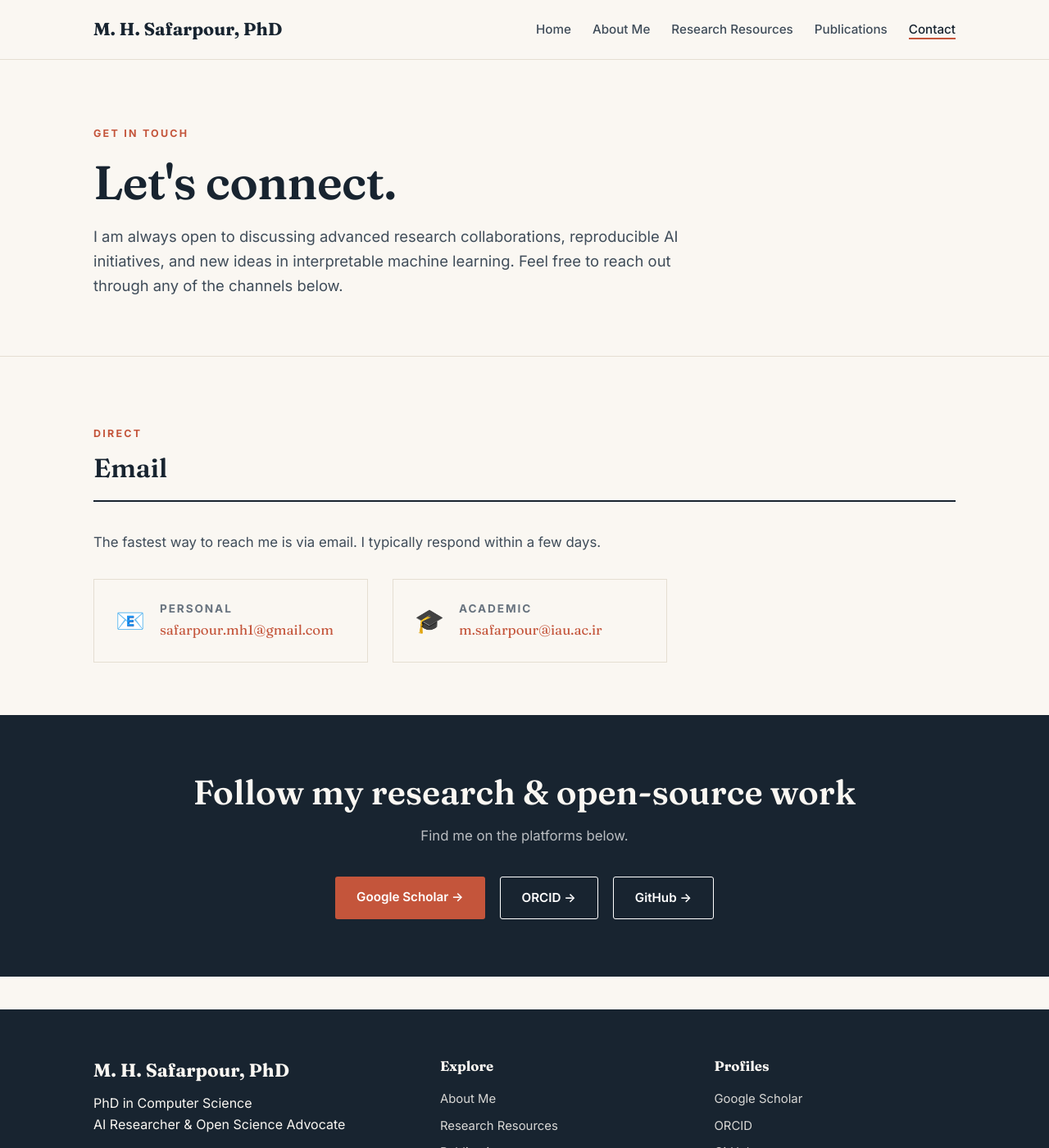
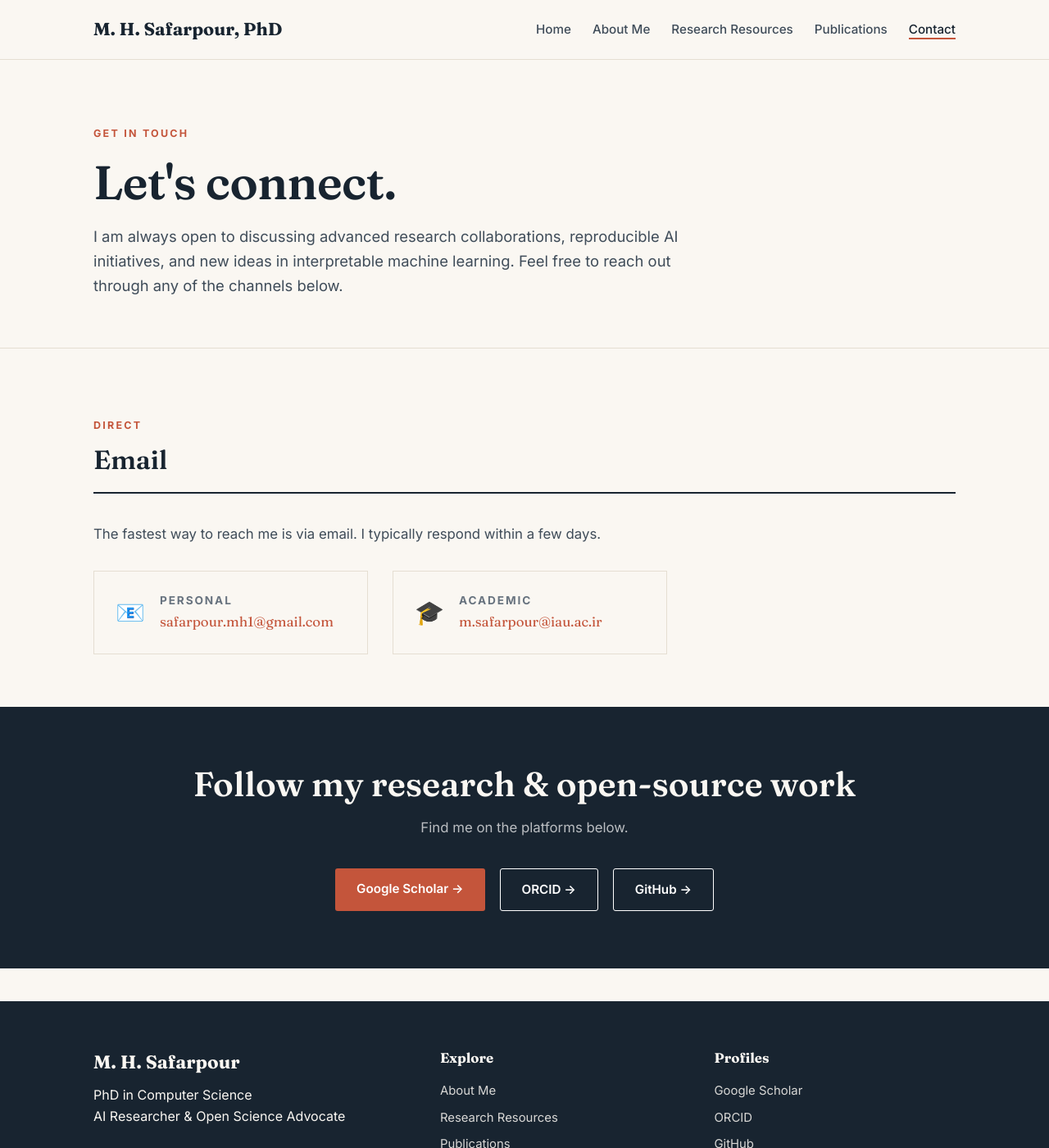
Before and after one commit to safarpour-mh/safarpour-mh.github.io, a Jekyll site: the page contact.html, which Jekyll copies as it is, in a window 1280 px wide and 1400 px high. Shown: the whole window at 82% size. Built offline with Jekyll 4.4.1, drawn with Linux system fonts in a browser that asks for light colours.

Commit message:
Update contact.html

```diff
--- a/contact.html
+++ b/contact.html
@@ -14,7 +14,7 @@
 <!-- === Fine-tuning spacing for the Contact page === -->
 <style>
   .page-hero {
-    padding-bottom: 40px; /* Reduced from default to bring sections closer */
+    padding-bottom: 30px; /* Reduced from default to bring sections closer */
   }
   .contact-section {
     margin-top: 20px; /* Tightened top margin for visual continuity */
@@ -94,7 +94,7 @@
 <footer class="site-footer">
   <div class="container footer-grid">
     <div>
-      <p class="brand-light">M. H. Safarpour, PhD</p>
+      <p class="brand-light">M. H. Safarpour</p>
       <p>PhD in Computer Science<br>AI Researcher & Open Science Advocate</p>
     </div>
     <div>
```
